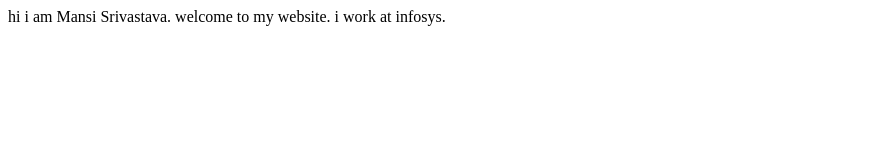
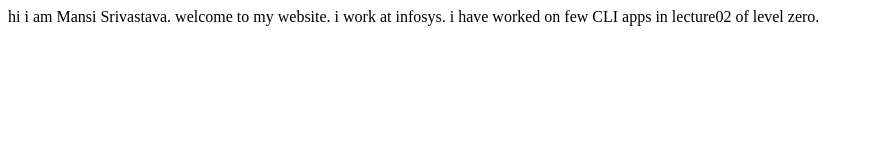
Before and after one commit to mansi2011/demo-student-site, a plain HTML site: page index.html in a window 1280 px wide. Shown: the whole page, without its empty margins (0-874 px from the left). Drawn offline with Linux system fonts and the light colour scheme.

Commit message:
doc: project details added

```diff
--- a/index.html
+++ b/index.html
@@ -13,5 +13,7 @@
 
     i work at infosys.
 
+    i have worked on few CLI apps in lecture02 of level zero.
+
 </body>
 </html>
```
